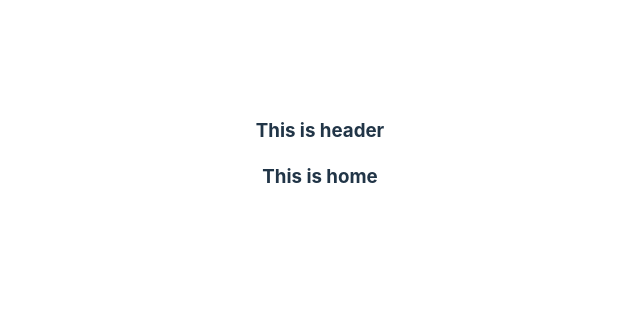
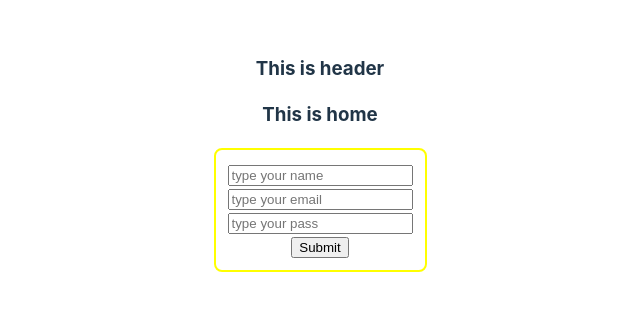
Before and after one commit to Mujahidul-Islam11/firebase-auth-recap, a React (Vite) app: page / in a window 1280 px wide. Shown: the part 246-556 px from the top of the page, without its empty margins (320-960 px from the left). Built offline with nearby package versions, Linux system fonts and the light colour scheme; no server answers.

Commit message:
Created a login form and created user using createUserWithEmaiAndPassword method of firebase

```diff
--- /dev/null
+++ b/src/components/Form/Form.jsx
@@ -0,0 +1,42 @@
+import { createUserWithEmailAndPassword } from "firebase/auth";
+import auth from "../../firebase.config";
+
+const Form = () => {
+  const handleSubmit = (e) => {
+    e.preventDefault();
+    const form = e.target;
+    const email = form.email.value;
+    const pass = form.pass.value;
+    console.log(email, pass)
+
+    createUserWithEmailAndPassword(auth, email, pass)
+      .then((result) => {
+        console.log(result.user);
+      })
+      .catch((error) => {
+        console.error(error);
+      });
+  };
+  return (
+    <div>
+      <form
+      onSubmit={handleSubmit}
+        style={{
+          border: "2px solid yellow",
+          borderRadius: "8px",
+          padding: "12px",
+        }}
+      >
+        <input type="text" placeholder="type your name" name="name"/>
+        <br />
+        <input type="email" placeholder="type your email" name="email"/>
+        <br />
+        <input type="password" placeholder="type your pass" name="pass"/>
+        <br />
+        <input type="submit" value={"Submit"} />
+      </form>
+    </div>
+  );
+};
+
+export default Form;
--- a/src/components/Home/Home.jsx
+++ b/src/components/Home/Home.jsx
@@ -1,7 +1,11 @@
+import Form from "../Form/Form";
+
+
 const Home = () => {
   return (
     <div>
       <h3>This is home</h3>
+      <Form></Form>
     </div>
   );
 };
--- a/src/firebase.config.js
+++ b/src/firebase.config.js
@@ -1,9 +1,7 @@
 // Import the functions you need from the SDKs you need
 import { initializeApp } from "firebase/app";
-// TODO: Add SDKs for Firebase products that you want to use
-// https://firebase.google.com/docs/web/setup#available-libraries
+import { getAuth } from "firebase/auth";
 
-// Your web app's Firebase configuration
 const firebaseConfig = {
   apiKey:import.meta.env.VITE_API_KEY,
   authDomain:import.meta.env.VITE_AUTH_DOMAIN,
@@ -13,7 +11,7 @@ const firebaseConfig = {
   appId:import.meta.env.VITE_APP_ID
 };
 
-// Initialize Firebase
 const app = initializeApp(firebaseConfig);
+const auth = getAuth(app);
 
-export default app
+export default auth
```
